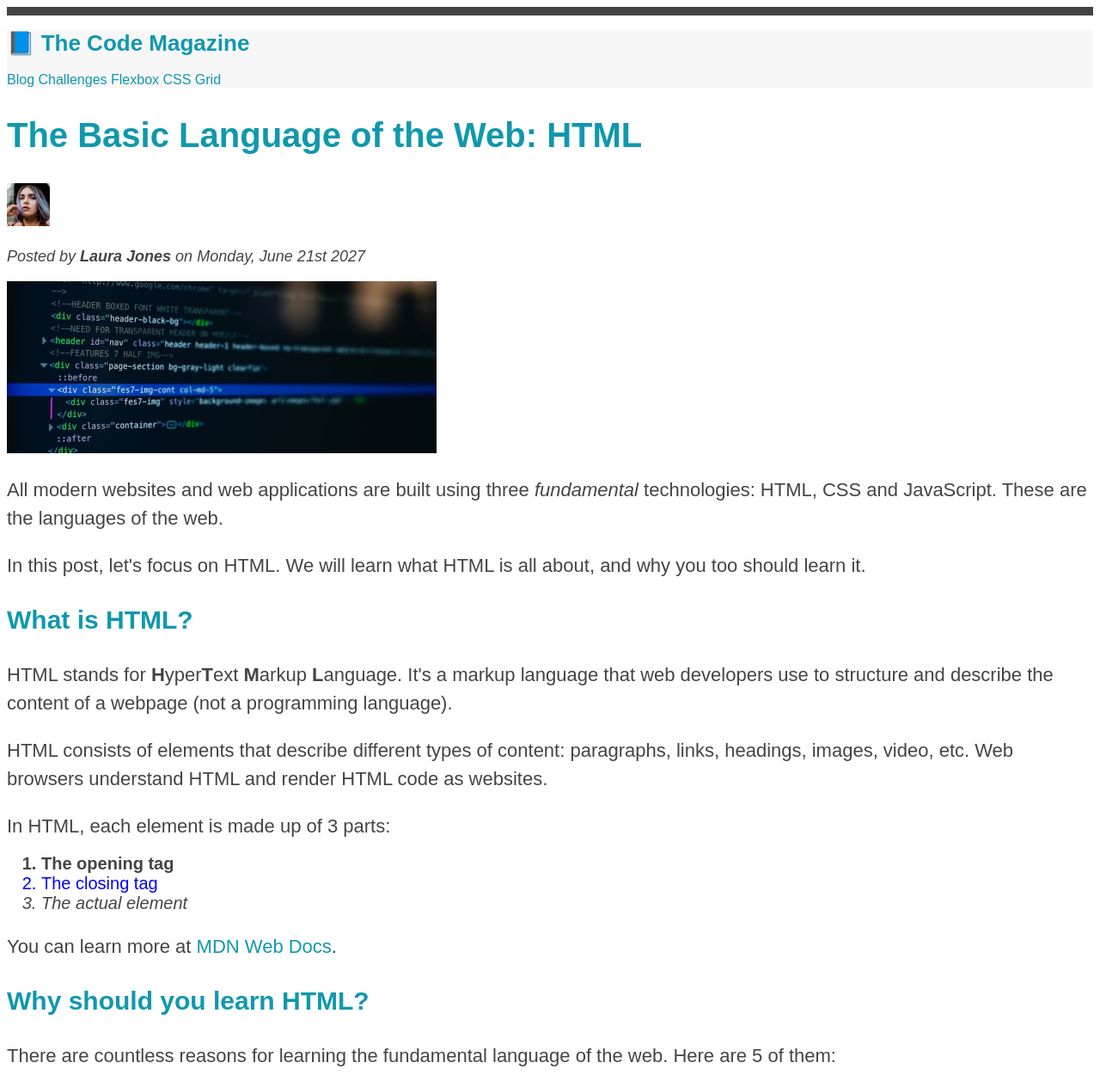
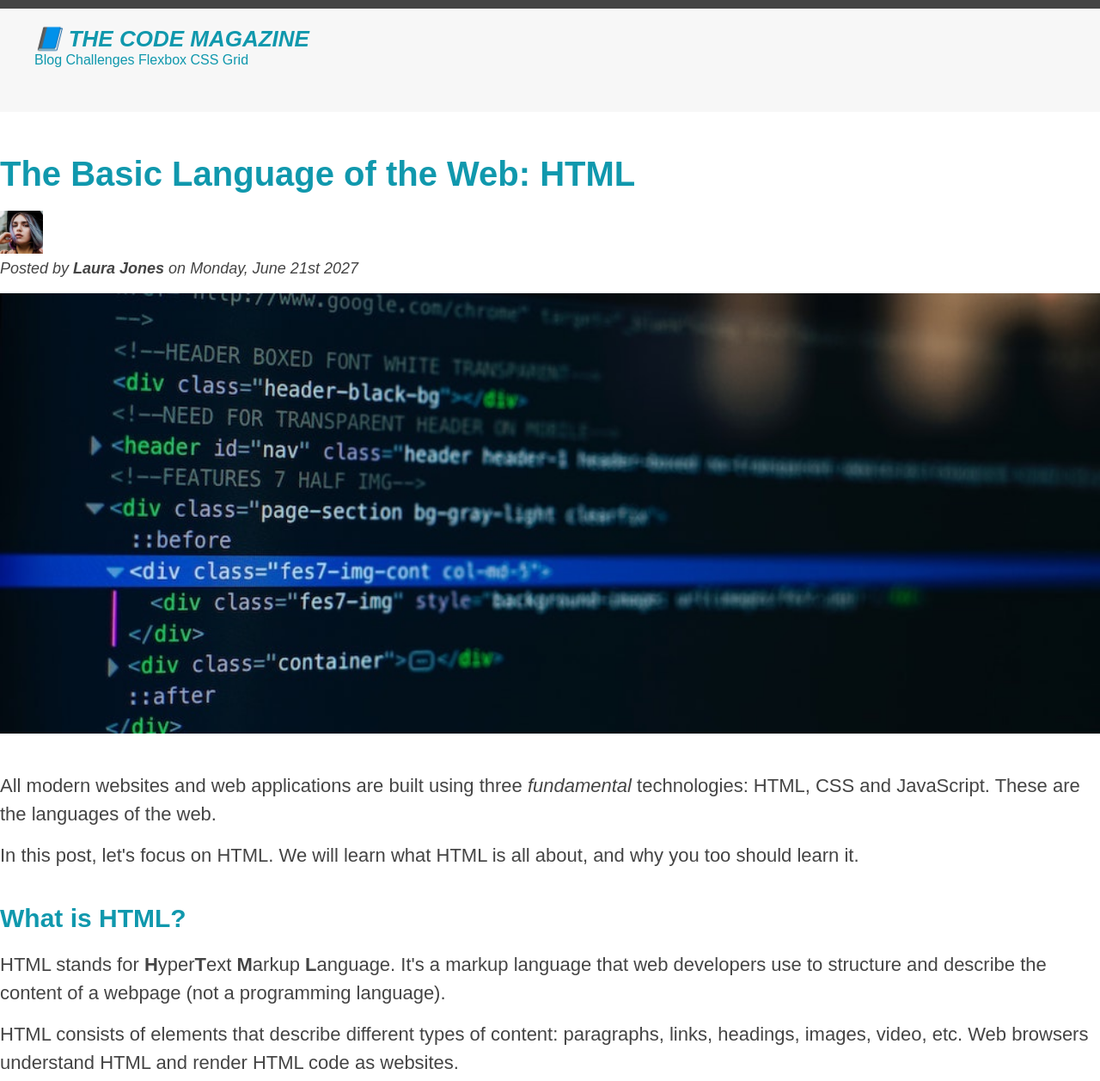
Before and after one commit to ashrf34q/03-CSS-Fundamentals, a plain HTML site: page index.html in a window 1280 px wide. Shown: the top 1257 px of the page at 86% size. Drawn offline with Linux system fonts and the light colour scheme.

Commit message:
Added margins, padding and dimensions.

```diff
--- a/index.html
+++ b/index.html
@@ -19,7 +19,7 @@
     </header>
 
     <article>
-      <header>
+      <header class="post-header">
         <h2>The Basic Language of the Web: HTML</h2>
 
         <img
@@ -36,8 +36,7 @@
         <img
           src="img/post-img.jpg"
           alt="HTML code on a screen"
-          width="500"
-          height="200"
+          class="post-img"
         />
       </header>
 
--- a/styles.css
+++ b/styles.css
@@ -1,5 +1,6 @@
 * {
-  /* color: red; */
+  margin: 0;
+  padding: 0;
 }
 
 body {
@@ -17,18 +18,26 @@ h3 {
 
 .main-header {
   background-color: #f7f7f7;
+  padding: 20px 40px;
+  margin-bottom: 50px;
+  height: 80px;
 }
 
 h1 {
   font-size: 26px;
+  text-transform: uppercase;
+  font-style: italic;
 }
 
 h2 {
   font-size: 40px;
+  margin-bottom: 20px;
 }
 
 h3 {
   font-size: 30px;
+  margin-bottom: 20px;
+  margin-top: 40px;
 }
 
 h4 {
@@ -38,6 +47,10 @@ h4 {
   color: #444;
 }
 
+.post-header {
+  margin-bottom: 40px;
+}
+
 p {
   font-size: 22px;
   font-family: sans-serif;
@@ -45,8 +58,15 @@ p {
   margin-bottom: 15px;
 }
 
+ul,
+ol {
+  margin-left: 50px;
+  margin-right: 20px;
+}
+
 li {
   font-size: 20px;
+  margin: 10px;
 }
 
 #author {
@@ -62,15 +82,22 @@ li {
   list-style: none;
 }
 
+article {
+  margin-bottom: 50px;
+}
+
 aside {
   background-color: #f7f7f7;
   border-top: 5px solid #1098ad;
   border-bottom: 5px solid #1098ad;
+  padding: 50px 0;
+  width: 500px;
 }
 
-/* .first-li {
-  font-weight: bold;
-} */
+.post-img {
+  width: 100%;
+  height: auto;
+}
 
 article li:first-child {
   font-weight: bold;
@@ -78,10 +105,11 @@ article li:first-child {
 
 article li:last-child {
   font-style: italic;
+  margin-bottom: 0;
 }
 
 article li:nth-child(even) {
-  color: blue;
+  /* color: blue; */
 }
 
 /* article p:first-child {
```
